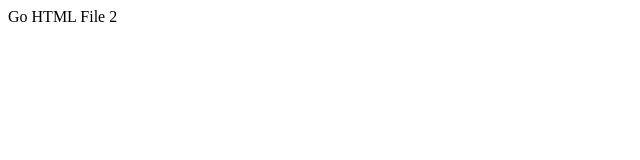
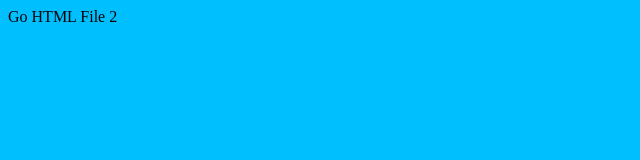
Before and after one commit to huseyinakman61/golang, a plain HTML site: page index.html in a window 1280 px wide. Shown: the whole page, without its empty margins (0-640 px from the left). Drawn offline with Linux system fonts and the light colour scheme.

Commit message:
style update

```diff
--- /dev/null
+++ b/css/style.css
@@ -0,0 +1,3 @@
+body{
+    background-color: deepskyblue;
+}
--- a/index.html
+++ b/index.html
@@ -4,6 +4,7 @@
     <meta charset="UTF-8">
     <meta name="viewport" content="width=device-width, initial-scale=1.0">
     <title>Document</title>
+    <link href="css/style.css" rel="stylesheet" type="text/css">
 </head>
 <body>
     Go HTML File 2
```
